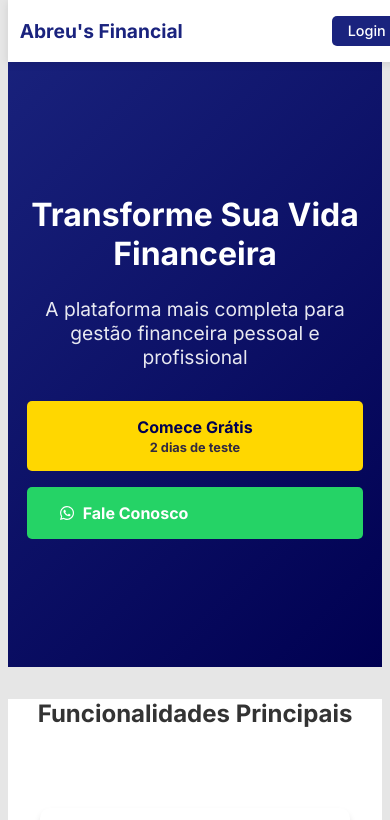
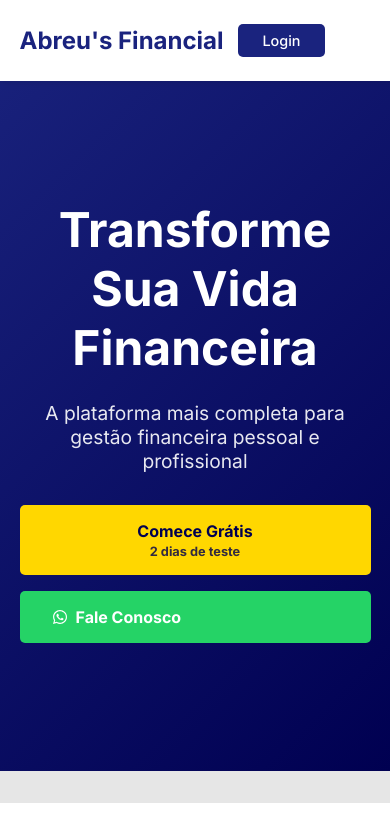
Before and after one commit to Nexusf1re/AbreusFinancial-FrontEnd, a React (Create React App) app: page /landing in a window 390 px wide. Shown: the top 820 px of the page. Built offline with nearby package versions, Linux system fonts and the light colour scheme; no server answers.

Commit message:
landing page adjusted

```diff
--- a/src/components/ScrollUp/ScrollUp.module.css
+++ b/src/components/ScrollUp/ScrollUp.module.css
@@ -1,4 +1,4 @@
-/* src/components/ScrollUp.module.css */
+/* src/components/ScrollUp.w */
 .scrollToTop {
     position: fixed;
     bottom: 165px;
--- a/src/pages/Config/Config.module.css
+++ b/src/pages/Config/Config.module.css
@@ -9,7 +9,7 @@
   /*Configurações para mobile*/
     .container {
       border-radius: 10px;
-      margin: 60px 0px 0px 0px !important; /* top, right, bottom, left */
+      margin: 60px 5px 0px 5px !important; /* top, right, bottom, left */
       background: var(--back-color);
       padding: 0px;
     }
@@ -19,7 +19,7 @@
 /*Configurações para desktop*/
 .container{
   border-radius: 10px;
-  margin: 60px 0px 85px 80px !important; /* top, right, bottom, left */
+  margin: 60px 5px 85px 85px !important; /* top, right, bottom, left */
   background: var(--back-color);
 }
 }
--- a/src/pages/Home/Home.module.css
+++ b/src/pages/Home/Home.module.css
@@ -148,7 +148,7 @@
     height: auto;
     min-height: 100vh;
     overflow-y: auto;
-    margin-bottom: 50px;
+    margin: 2px 4px 5px 4px;
 }
 
 .p{
--- a/src/pages/Landing/LandingPage.jsx
+++ b/src/pages/Landing/LandingPage.jsx
@@ -46,7 +46,7 @@ const LandingPage = () => {
       </section>
 
       <section id="features" className={styles.features}>
-        <h2>Funcionalidades Principais</h2>
+        <h2 className={styles.featuresTitle}>Funcionalidades Principais</h2>
         <div className={styles.featureGrid}>
           <div className={styles.featureCard}>
             <FaChartLine className={styles.icon} />
--- a/src/pages/Landing/LandingPage.module.css
+++ b/src/pages/Landing/LandingPage.module.css
@@ -9,6 +9,67 @@
   --white: #ffffff;
   --gray-light: #e0e0e0;
   --gray-dark: #424242;
+}
+
+@media (max-width: 768px) {
+  .navbar {
+    padding: 1rem 1%;
+  }
+
+  .navLinks {
+    margin-right: 1rem;
+    gap: 1rem;
+  }
+
+  .logo {
+    font-size: 1.2rem;
+  }
+
+  .navLinks a {
+    font-size: 0.9rem;
+  }
+
+  .loginButton {
+    padding: 0.4rem 1rem;
+  }
+
+  .heroContent h1 {
+    font-size: 2rem;
+  }
+
+  .ctaButtons {
+    flex-direction: column;
+  }
+
+  .statistics {
+    grid-template-columns: 1fr;
+  }
+}
+
+@media (max-width: 565px) {
+  .navLinks a:not(.loginButton) {
+    display: none;
+  }
+
+  .navLinks {
+    margin-right: 0.5rem;
+  }
+}
+
+/* Responsividade para telas menores */
+@media (max-width: 768px) {
+  .credentials {
+    padding: 3rem 1rem;
+  }
+
+  .credentials h2 {
+    font-size: 2rem;
+  }
+
+  .credentialGrid {
+    grid-template-columns: 1fr;
+    gap: 1.5rem;
+  }
 }
 
 .container {
@@ -222,6 +283,10 @@
   color: var(--text-secondary);
 }
 
+.featuresTitle {
+  padding-top: 15px;
+}
+
 .features {
   list-style: none;
   padding: 0;
@@ -266,51 +331,6 @@
   opacity: 0.7;
 }
 
-@media (max-width: 768px) {
-  .navbar {
-    padding: 1rem 3%;
-  }
-
-  .navLinks {
-    margin-right: 1rem;
-    gap: 1rem;
-  }
-
-  .logo {
-    font-size: 1.2rem;
-  }
-
-  .navLinks a {
-    font-size: 0.9rem;
-  }
-
-  .loginButton {
-    padding: 0.4rem 1rem;
-  }
-
-  .heroContent h1 {
-    font-size: 2rem;
-  }
-
-  .ctaButtons {
-    flex-direction: column;
-  }
-
-  .statistics {
-    grid-template-columns: 1fr;
-  }
-}
-
-@media (max-width: 480px) {
-  .navLinks a:not(.loginButton) {
-    display: none;
-  }
-
-  .navLinks {
-    margin-right: 0.5rem;
-  }
-}
-
 .credentials {
   padding: 4rem 2rem;
   background-color: #f8f9fa;
@@ -320,6 +340,7 @@
 .credentials h2 {
   color: #2c3e50;
   font-size: 2.5rem;
+  margin-top: 2rem;
   margin-bottom: 3rem;
   font-weight: 600;
 }
@@ -358,22 +379,6 @@
   line-height: 1.6;
 }
 
-/* Responsividade para telas menores */
-@media (max-width: 768px) {
-  .credentials {
-    padding: 3rem 1rem;
-  }
-
-  .credentials h2 {
-    font-size: 2rem;
-  }
-
-  .credentialGrid {
-    grid-template-columns: 1fr;
-    gap: 1.5rem;
-  }
-}
-
 .whatsappButton {
   padding: 1rem 2rem;
   background: #25D366;
--- a/src/pages/Transactions/Transactions.module.css
+++ b/src/pages/Transactions/Transactions.module.css
@@ -1,16 +1,15 @@
 @media screen and (min-width: 575px) {
   .container {
-    margin: 40px 0px 0px 85px !important; /* top, right, bottom, left */
+    margin: 40px 5px 0px 85px !important; /* top, right, bottom, left */
   }
 }
 .container {
-  margin-top: 45px;
   padding: 2px;
   overflow-x: auto;
   font-family: "Poppins", sans-serif;
   box-sizing: border-box;
   padding-bottom: 60px;
-  margin: 38px 0px 80px 0px; /* top, right, bottom, left */
+  margin: 38px 4px 80px 4px; /* top, right, bottom, left */
 }
 
 .title{
--- a/src/styles/main.css
+++ b/src/styles/main.css
@@ -50,6 +50,7 @@
 
 body {
     background-color: var(--mainBackground) !important;
+    margin: 0;
 }
 
 input, textarea, select {
```
